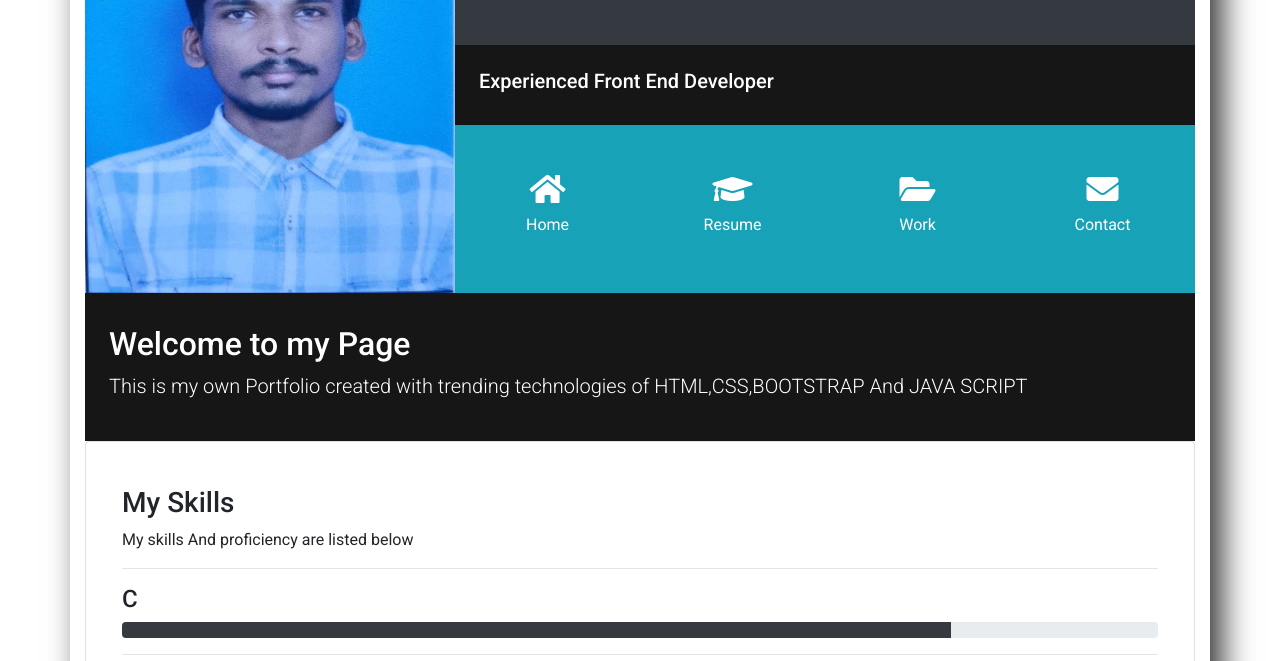
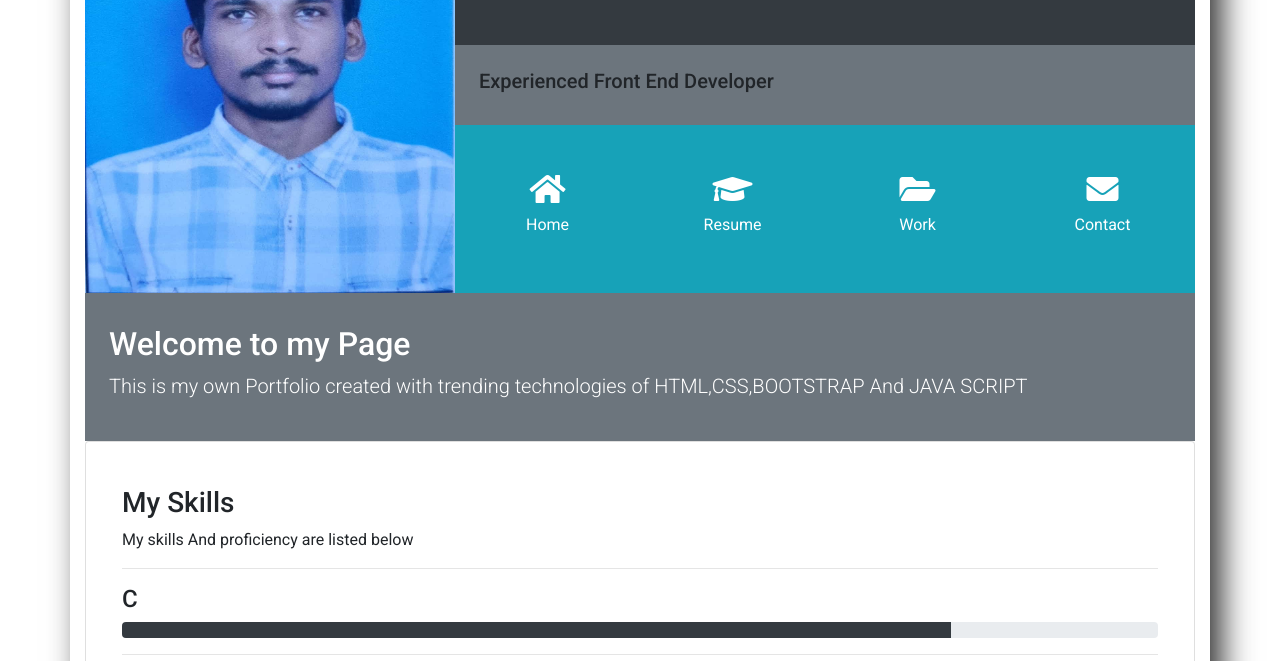
Before and after one commit to nagesh-45/cv, a plain HTML site: page index.html in a window 1280 px wide. Shown: the part 139-800 px from the top of the page. Drawn offline with nearby package versions, Linux system fonts and the light colour scheme; some packages are replaced by stand-ins of ours; a script that the page names is missing.

Commit message:
Update index.html

```diff
--- a/index.html
+++ b/index.html
@@ -74,7 +74,7 @@
                 </div>
               </div>
               <!-- POsition -->
-              <div class="p-4 bg-black">
+              <div class="p-4 bg-secondary">
                 <h5>Experienced Front End Developer</h5>
               </div>
               <!-- Menu-items -->
@@ -102,7 +102,7 @@
       </header>
       <!-- Home -->
       <div id="home" class="collapse show">
-        <div class="bg-black p-4 text-white">
+        <div class="bg-secondary p-4 text-white">
           <h2 class="my-2">Welcome to my Page</h2>
           <p class="lead">
             This is my own Portfolio created with trending technologies of HTML,CSS,BOOTSTRAP And JAVA SCRIPT
```
